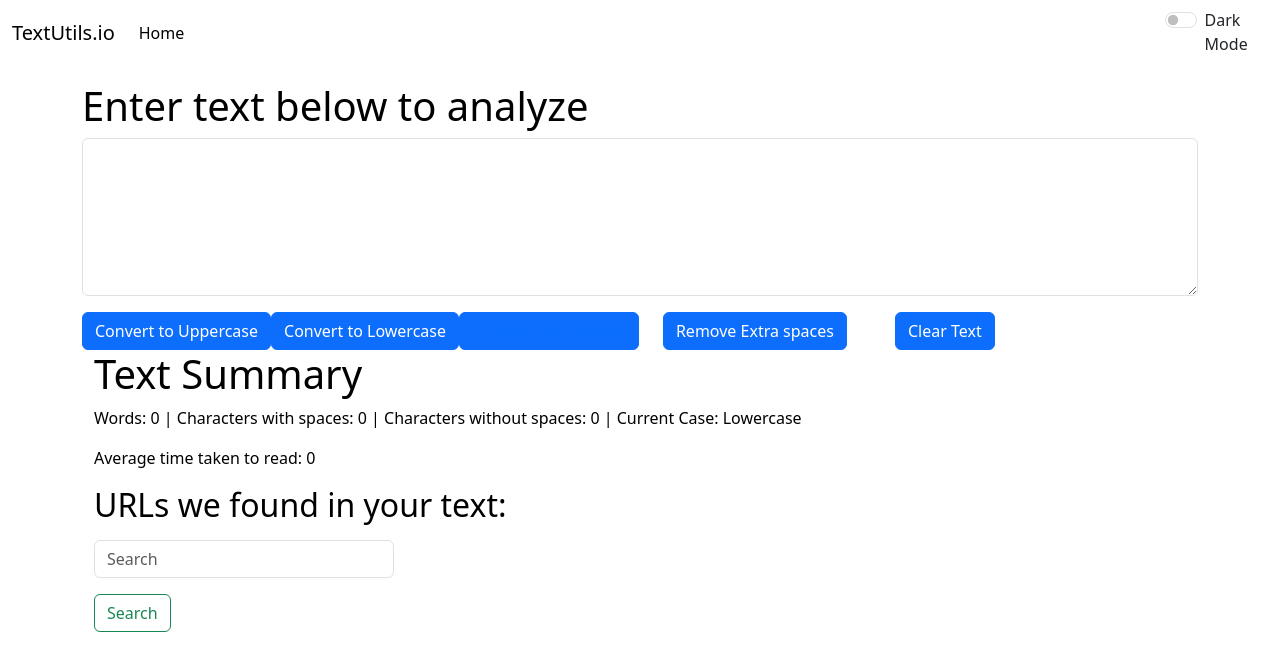
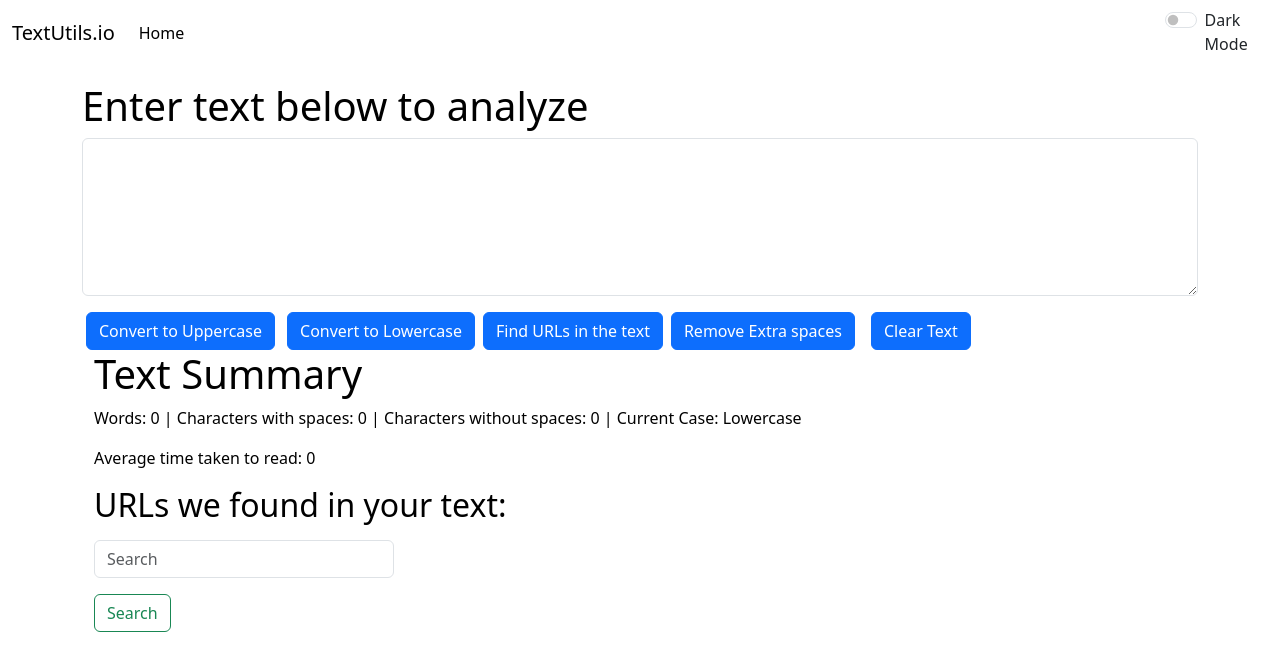
Before and after one commit to sunit-pulukuri/Simple-Text-Editor---React-, a React (Create React App) app: page / in a window 1280 px wide. Shown: the top 670 px of the page. Built offline with nearby package versions, Linux system fonts and the light colour scheme.

Commit message:
JSX changed

```diff
--- a/src/Components/Textarea.js
+++ b/src/Components/Textarea.js
@@ -135,20 +135,20 @@ export default function Textarea(props) {
             rows="6"
           ></textarea>
         </div>
-        <button className="btn btn-primary" onClick={handleUpClick}>
+        <button className="btn btn-primary mx-1" onClick={handleUpClick}>
           Convert to Uppercase
         </button>
-        <button className="btn btn-primary" onClick={handleDownClick}>
+        <button className="btn btn-primary mx-2" onClick={handleDownClick}>
           Convert to Lowercase
         </button>
         <button className="btn btn-primary" onClick={findUrl}>
           <a href="#urls">Find URLs in the text</a>
         </button>
-        <button className="btn btn-primary mx-4" onClick={handleSpaces}>
+        <button className="btn btn-primary mx-2" onClick={handleSpaces}>
           {" "}
           Remove Extra spaces
         </button>
-        <button className="btn btn-primary mx-4" onClick={clearText}>
+        <button className="btn btn-primary mx-2" onClick={clearText}>
           Clear Text
         </button>
       </div>
--- a/src/index.css
+++ b/src/index.css
@@ -1,7 +1,7 @@
 /* button{
     margin: 4px;
-}
+} */
 a{
     color: white;
     text-decoration: none;
-} */
+}
```
